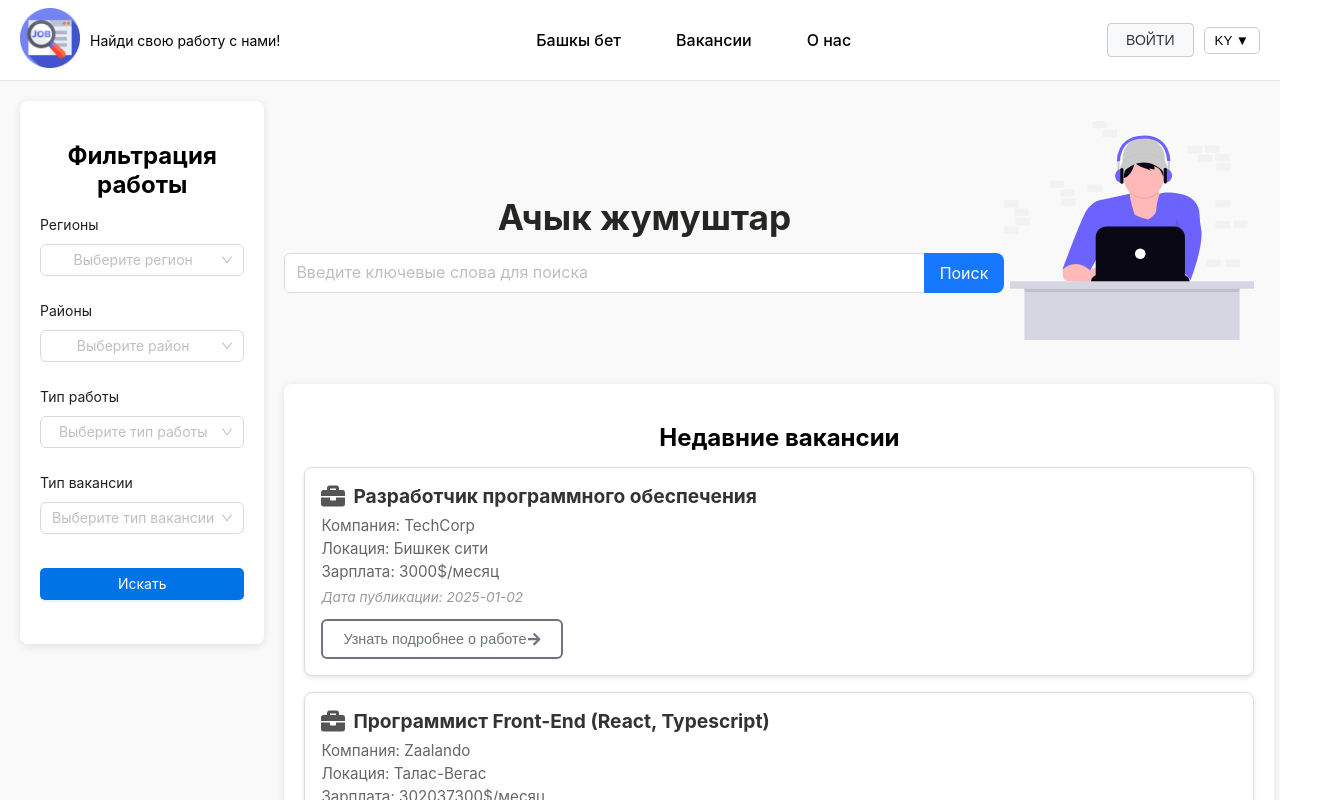
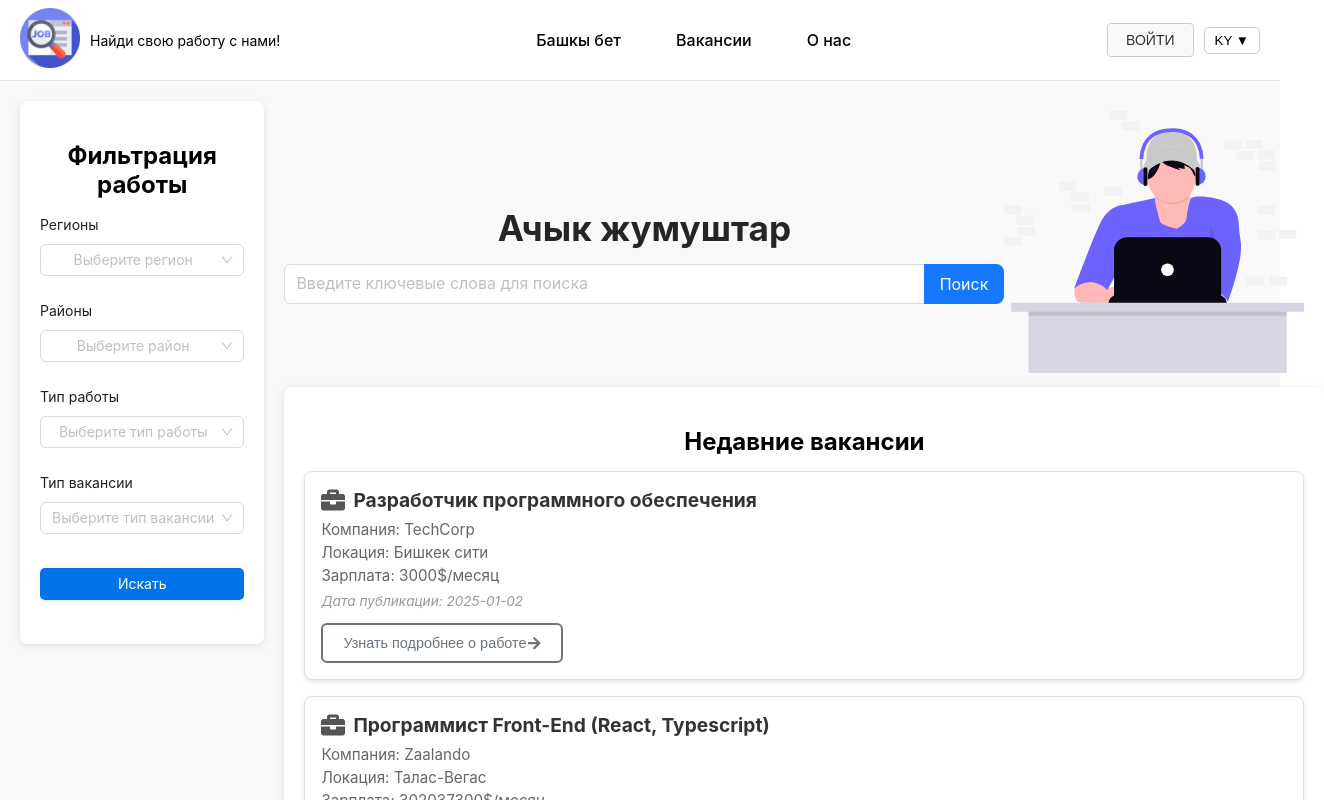
Before and after one commit to Eldar4432/master-thesis, a React (Create React App) app: page / in a window 1280 px wide. Shown: the top 800 px of the page, 1324 px wide, since content can reach past the window. Built offline with nearby package versions, Linux system fonts and the light colour scheme.

Commit message:
fix style in JobHeader

```diff
--- a/src/components/JobHeader/JobHeader.module.css
+++ b/src/components/JobHeader/JobHeader.module.css
@@ -2,8 +2,8 @@
     display: flex;
     justify-content: space-between;
     align-items: center;
-    padding: 20px 20px 20px 0;
-    margin-bottom: 20px;
+    padding: 10px 20px 10px 0;
+    margin-bottom: 0px;
 
   }
 
@@ -18,6 +18,6 @@
   }
 
   .image {
-    width: 250px;
+    width: 300px;
 
   }
```
